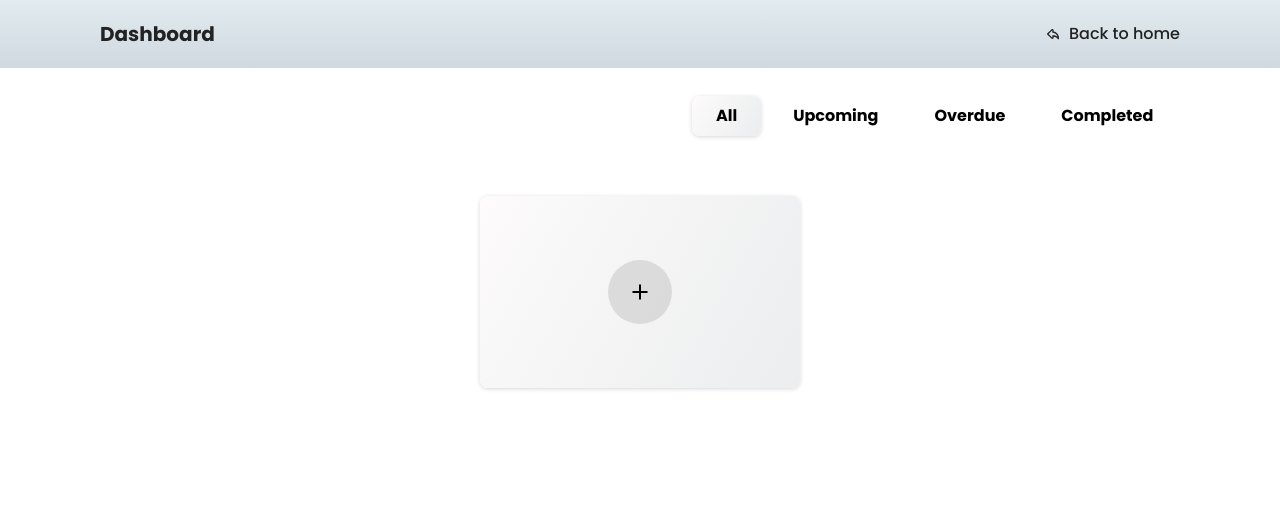
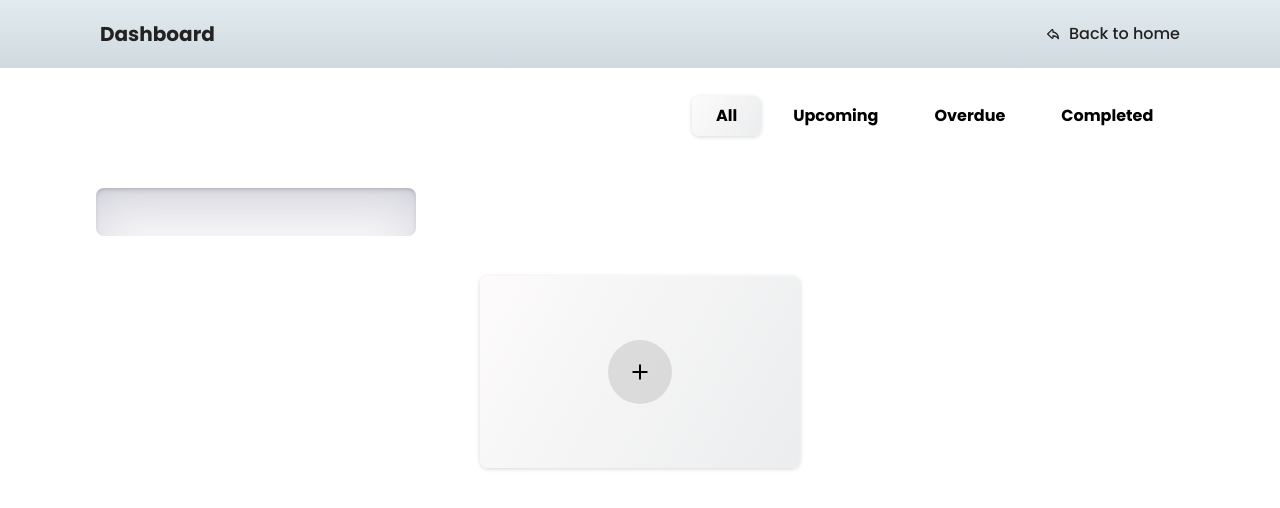
Before and after one commit to the-bipu/freetime-projects, a Next.js app in the folder Task-Dashboard/frontend/: page /Dashboard in a window 1280 px wide. Shown: the top 508 px of the page. Built offline with nearby package versions, Linux system fonts and the light colour scheme.

Commit message:
update dashboardview

```diff
--- a/Task-Dashboard/frontend/src/dashboard/View/DashboardView.tsx
+++ b/Task-Dashboard/frontend/src/dashboard/View/DashboardView.tsx
@@ -8,6 +8,7 @@ import DashboardSidebar from '../components/DashboardSidebar/DashboardSidebar';
 import TaskItem from '../components/TaskItem/TaskItem';
 import AddItem from '../components/AddItem/AddItem';
 import Navbar from '../components/Navbar/Navbar';
+import SearchResultComponent from '../components/SearchResultsComponent/SearchResultsComponent';
 
 interface Task {
     title: string;
@@ -29,13 +30,34 @@ const DashboardView = () => {
     const [completedTasks, setCompletedTasks] = useState<number[]>([]);
     const [clickedButton, setClickedButton] = useState('All');
 
+    const [searchQuery, setSearchQuery] = useState('');
+    const [searchResults, setSearchResults] = useState<Task[]>([]);
+
     const handleButtonClick = (buttonName: string) => {
         console.log(clickedButton);
         setClickedButton(buttonName);
     };
 
     const currentDate = new Date();
-    console.log(currentDate);
+
+    const handleSearch = (event: { target: { value: any } }) => {
+        const query = event.target.value;
+        setSearchQuery(query);
+
+        const storedData = localStorage.getItem('tasks');
+        if (storedData) {
+            const parsedData: Task[] = JSON.parse(storedData);
+            const filteredResults = parsedData.filter((item: Task) =>
+                item.title.toLowerCase().includes(query.toLowerCase())
+            ).map((filteredTask: Task) => ({
+                ...filteredTask,
+                dueDate: new Date(filteredTask.dueDate)
+            }));
+            setSearchResults([...filteredResults]);
+        } else {
+            setSearchResults([]);
+        }
+    };
 
     const toggleDashboard = () => {
         setShowdb(!showdb);
@@ -75,7 +97,6 @@ const DashboardView = () => {
             dueDate: task.dueDate.toISOString()
         }))));
 
-
         e.target.reset();
     };
 
@@ -99,11 +120,12 @@ const DashboardView = () => {
 
     useEffect(() => {
         const storedTasksString = localStorage.getItem('tasks');
+
         const storedTasks = storedTasksString ? JSON.parse(storedTasksString) : [];
         if (storedTasks) {
             const tasksWithDateObjects = storedTasks.map((task: Task) => ({
                 ...task,
-                dueDate: new Date(task.dueDate)
+                dueDate: new Date(task.dueDate),
             }));
             setTasks(tasksWithDateObjects);
         }
@@ -159,11 +181,16 @@ const DashboardView = () => {
 
                 <Navbar />
 
-                <DashboardSidebar showdb={showdb} clickedButton={clickedButton} handleButtonClick={handleButtonClick} />
+                <DashboardSidebar clickedButton={clickedButton} handleButtonClick={handleButtonClick} />
 
-                <div className={`${showSearch ? "flex" : "hidden"} flex-col items-center justify-center w-full h-12 mb-10 mt-8`}>
-                    <input id='bgBlue' type="text" className='md:w-1/4 h-full rounded-lg outline-none p-4' />
+                <div className={`flex flex-col items-start justify-start w-full h-12 mb-10 mt-8 px-24`}>
+                    <input type="text" className='md:w-80 h-full rounded-lg outline-none p-4 innerShadow' value={searchQuery}
+                        onChange={handleSearch} />
                 </div>
+
+                {clickedButton === "All" && searchQuery !== '' && (
+                    <SearchResultComponent searchResults={searchResults} currentDate={currentDate} handleDelete={handleDelete} handleEditClick={handleEditClick} />
+                )}
 
                 {clickedButton === "Upcoming" ? (
                     <>
--- a/Task-Dashboard/frontend/src/dashboard/View/dashboardModule.scss
+++ b/Task-Dashboard/frontend/src/dashboard/View/dashboardModule.scss
@@ -44,6 +44,10 @@
   box-shadow: rgba(0, 0, 0, 0.16) 0px 1px 4px;
 }
 
+.shodowBox {
+  box-shadow: rgba(0, 0, 0, 0.24) 0px 3px 8px;
+}
+
 .shadowOnHover {
   &:hover {
     transition: all 0.2s ease-in-out 0s;
@@ -54,3 +58,7 @@
 .bgLight {
   background-image: linear-gradient(to top, #cfd9df 0%, #e2ebf0 100%);
 }
+
+.innerShadow {
+  box-shadow: rgba(50, 50, 93, 0.25) 0px 30px 60px -12px inset, rgba(0, 0, 0, 0.3) 0px 3px 6px -3px inset;
+}
```
